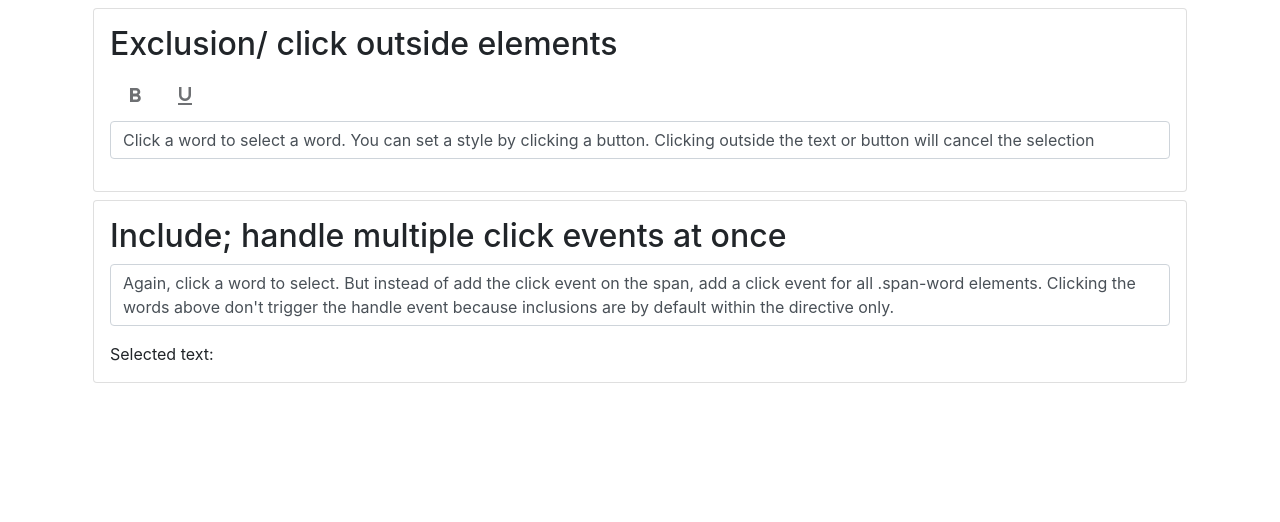
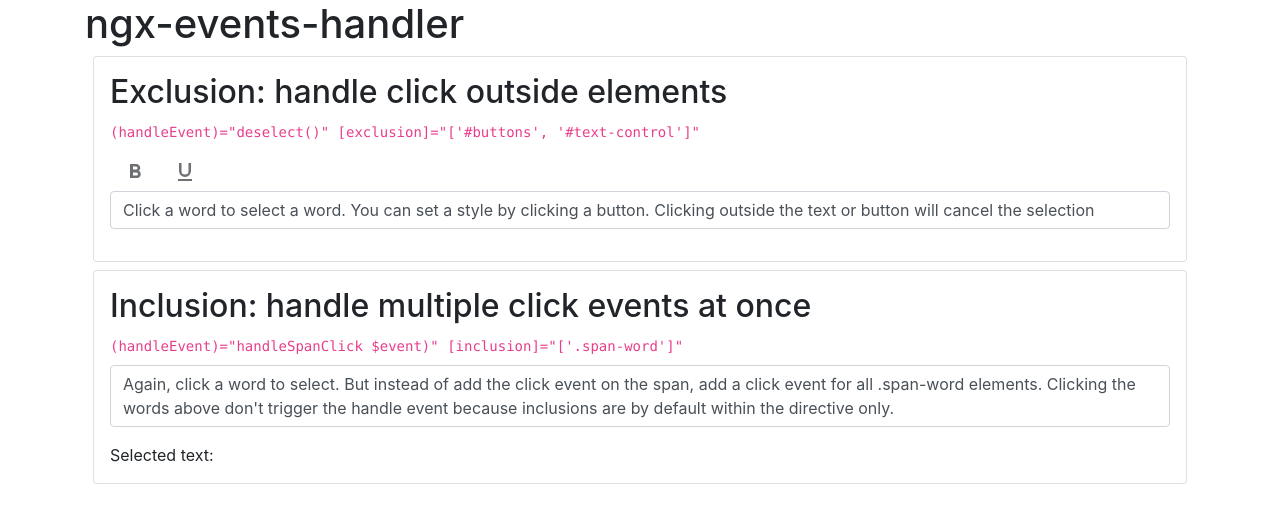
Before and after one commit to Marcelh1983/angular-event-handler, an Angular app: page / in a window 1280 px wide. Shown: the top 522 px of the page. Built offline with nearby package versions, Linux system fonts and the light colour scheme.

Commit message:
updated demo, removed material icons

```diff
--- a/demo/app/app.component.html
+++ b/demo/app/app.component.html
@@ -1,14 +1,23 @@
 <div class="container">
-    <div id="example-exclusion" class="card p-3 m-2" handle-event (handleEvent)="deselect()"
+  <h1>ngx-events-handler</h1>
+    <div id="example-exclusion" class="card p-3 m-2" (handleEvent)="deselect()"
         [exclusion]="['#buttons', '#text-control']">
-        <h2>Exclusion/ click outside elements</h2>
+        <h2>Exclusion: handle click outside elements</h2>
+                <div class="mb-2">
+         <code>(handleEvent)="deselect()"
+        [exclusion]="['#buttons', '#text-control']"</code>
+        </div>
         <div id="buttons" class="d-flex">
             <button [disabled]="!selectedWord" (click)="toggleClass(selectedWord, 'bold')"
-                class="btn mdi mdi-24px mdi-format-bold" [class.mdi-btn-primary]="boldApplied"
-                [class.mdi-btn-outline-primary]="!boldApplied"></button>
+                class="btn mdi mdi-24px" [class.mdi-btn-primary]="boldApplied"
+                [class.mdi-btn-outline-primary]="!boldApplied"><svg style="width:24px;height:24px" viewBox="0 0 24 24">
+    <path fill="currentColor" d="M13.5,15.5H10V12.5H13.5A1.5,1.5 0 0,1 15,14A1.5,1.5 0 0,1 13.5,15.5M10,6.5H13A1.5,1.5 0 0,1 14.5,8A1.5,1.5 0 0,1 13,9.5H10M15.6,10.79C16.57,10.11 17.25,9 17.25,8C17.25,5.74 15.5,4 13.25,4H7V18H14.04C16.14,18 17.75,16.3 17.75,14.21C17.75,12.69 16.89,11.39 15.6,10.79Z" />
+</svg></button>
             <button [disabled]="!selectedWord" (click)="toggleClass(selectedWord, 'underline')"
-                class="btn mdi mdi-24px mdi-format-underline" [class.mdi-btn-primary]="boldApplied"
-                [class.mdi-btn-outline-primary]="!boldApplied"></button>
+                class="btn mdi mdi-24px" [class.mdi-btn-primary]="boldApplied"
+                [class.mdi-btn-outline-primary]="!boldApplied"><svg style="width:24px;height:24px" viewBox="0 0 24 24">
+    <path fill="currentColor" d="M5,21H19V19H5V21M12,17A6,6 0 0,0 18,11V3H15.5V11A3.5,3.5 0 0,1 12,14.5A3.5,3.5 0 0,1 8.5,11V3H6V11A6,6 0 0,0 12,17Z" />
+</svg></button>
         </div>
         <p id="text-control" style="cursor: pointer;user-select: none;" class="form-control h-100">
             <ng-container *ngFor="let word of words; trackBy:trackById">
@@ -18,9 +27,13 @@
             </ng-container>
         </p>
     </div>
-    <div id="example-inclusion" class="card p-3 m-2" handle-event (handleEvent)="handleSpanClick($event)"
+    <div id="example-inclusion" class="card p-3 m-2" (handleEvent)="handleSpanClick($event)"
         [inclusion]="['.span-word']">
-        <h2>Include; handle multiple click events at once</h2>
+        <h2>Inclusion: handle multiple click events at once</h2>
+        <div class="mb-2">
+         <code>(handleEvent)="handleSpanClick $event)"
+        [inclusion]="['.span-word']"</code>
+        </div>
         <p id="text-control" style="cursor: pointer;user-select: none;" class="form-control h-100">
         <ng-container *ngFor="let word of inclusionWords; trackBy:trackById">
             <span class="span-word">{{ word.text }}</span>
--- a/demo/styles.scss
+++ b/demo/styles.scss
@@ -1,3 +1,2 @@
 /* You can add global styles to this file, and also import other style files */
-@import "@mdi/font/css/materialdesignicons.css";
 @import 'bootstrap/scss/bootstrap';
--- a/package.json
+++ b/package.json
@@ -48,7 +48,6 @@
         "@angular/platform-browser": "~9.1.11",
         "@angular/platform-browser-dynamic": "~9.1.11",
         "@angular/router": "~9.1.11",
-        "@mdi/font": "5.3.45",
         "@types/node": "~13.9.1",
         "codelyzer": "~5.2.2",
         "bootstrap": "4.5.0",
```
